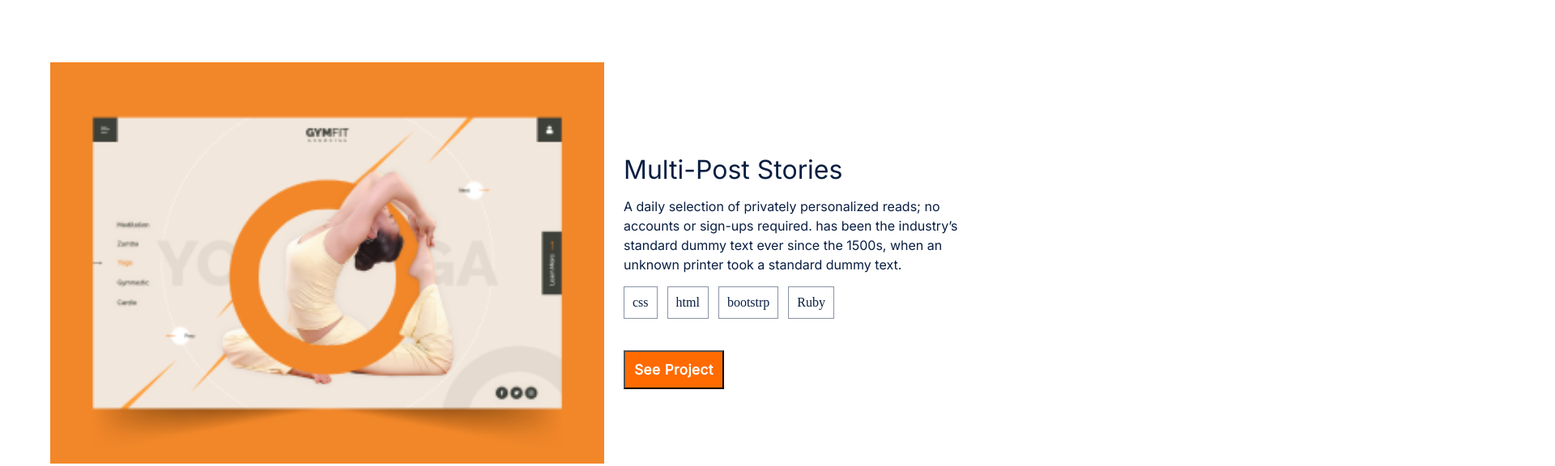
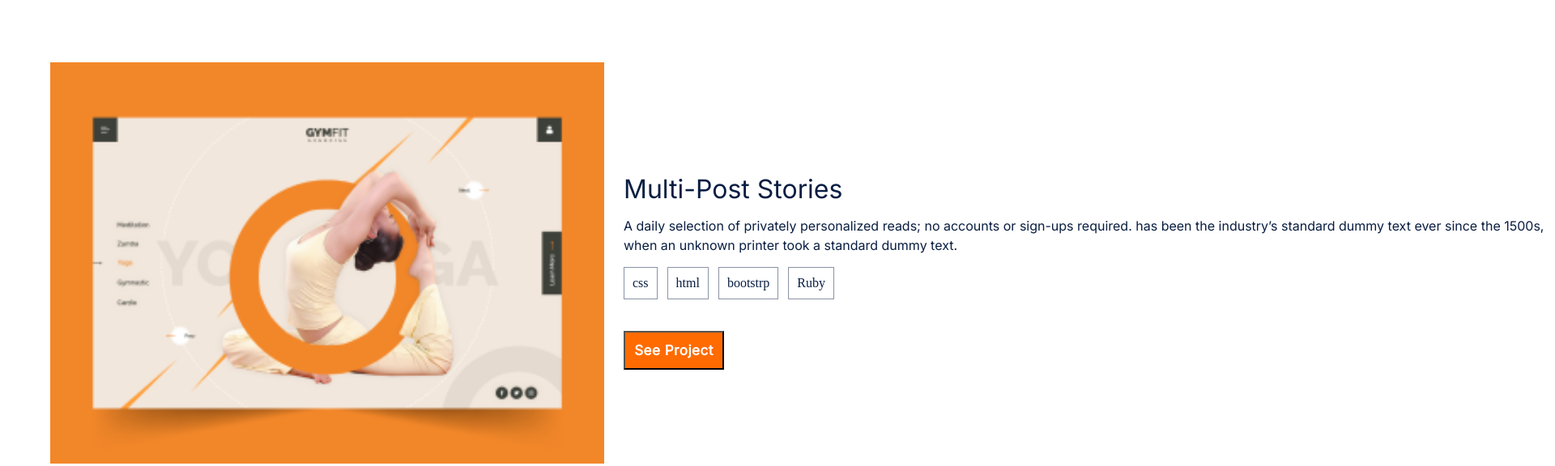
Before and after one commit to 29td/My-First-Portfolio, a website: page index.html in a window 1280 px wide. Shown: the part 1163-1739 px from the top of the page at 81% size, 1920 px wide, since content can reach past the window. Drawn offline with Linux system fonts and the light colour scheme.

Commit message:
make changes to style.css

```diff
--- a/css/style.css
+++ b/css/style.css
@@ -4,6 +4,7 @@
 * {
   margin: 0;
   padding: 0;
+  max-width: 375px;
   box-sizing: border-box;
 }
 
@@ -362,6 +363,9 @@ a {
 .work-item p {
   color: #091e42;
   font-family: "Inter", sans-serif;
+  width: 92vw;
+  display: flex;
+  flex-wrap: wrap;
   font-size: 16px;
   font-weight: 400;
   line-height: 24px;
@@ -742,6 +746,10 @@ form {
 }
 
 @media only screen and (min-width: 768px) {
+  * {
+    max-width: 1440px;
+  }
+
   header {
     height: 53px;
     display: flex;
```
